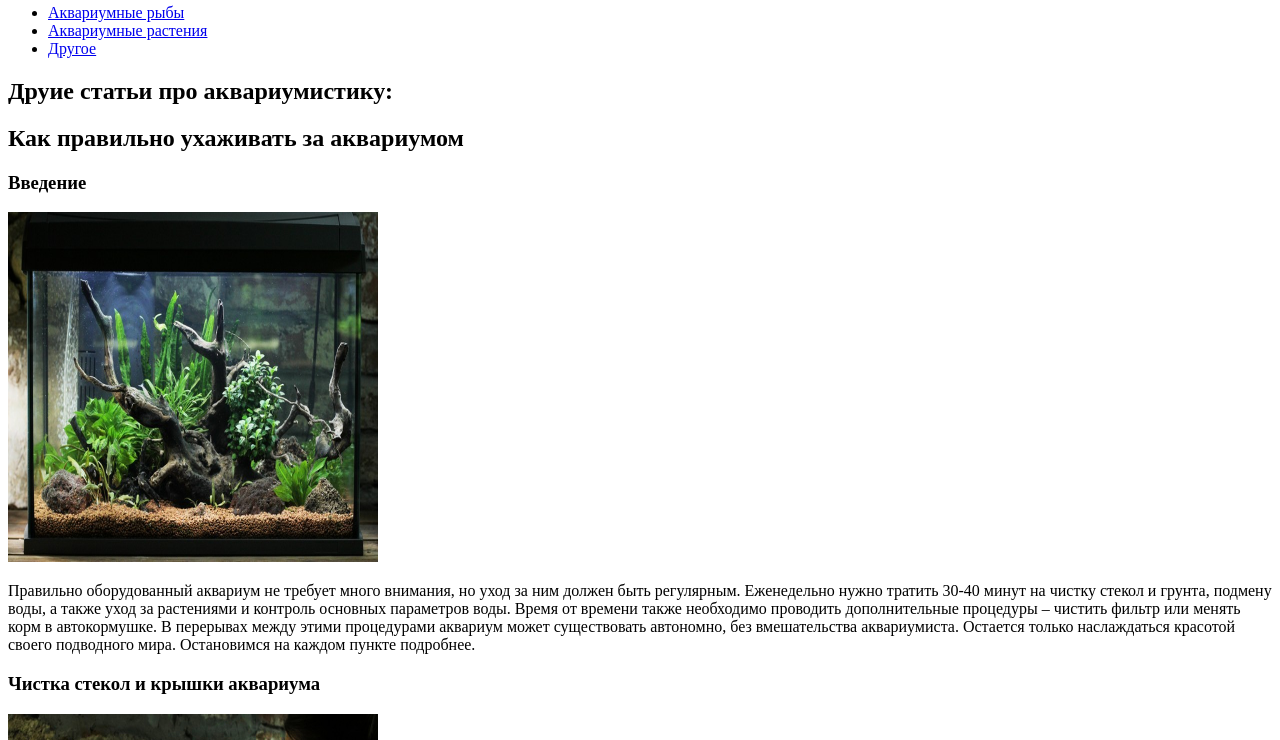
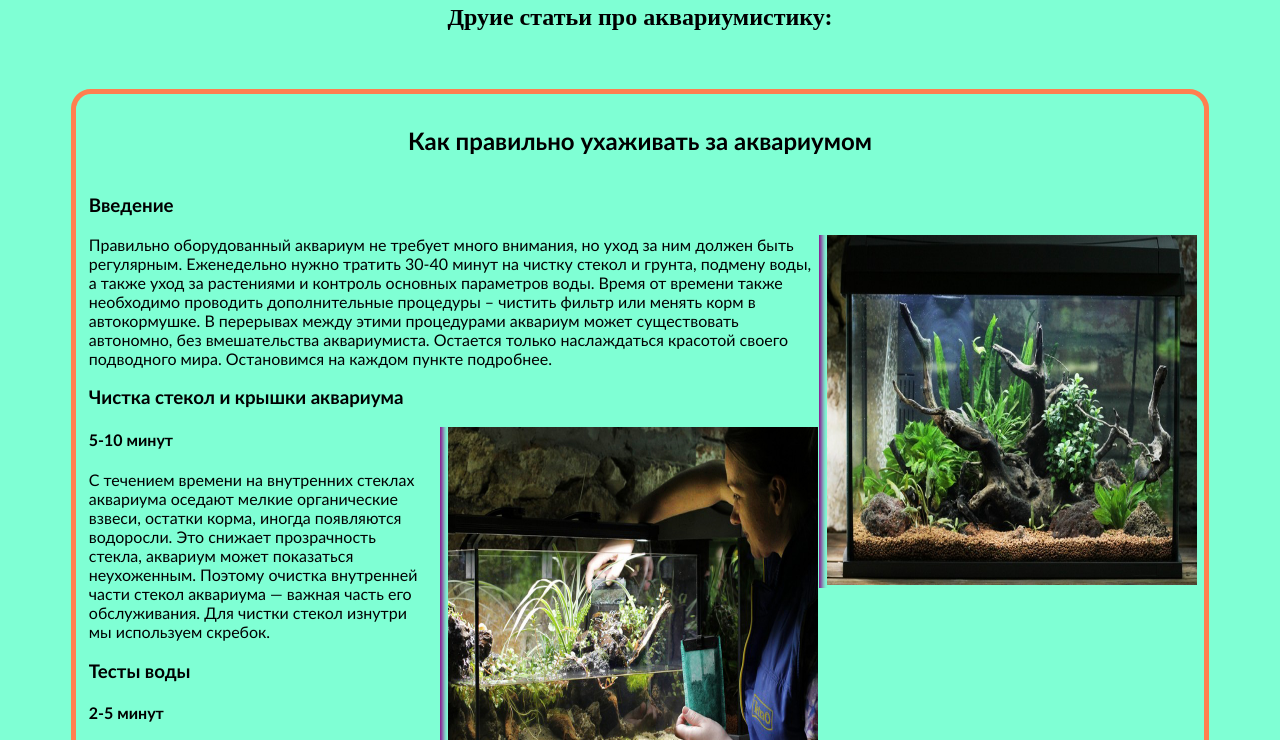
Before and after one commit to TomboDN/Html-Css-Js-HomeTasks, a plain HTML site: page pr4/1/other.html in a window 1280 px wide. Shown: the part 149-889 px from the top of the page. Drawn offline with Linux system fonts and the light colour scheme.

Commit message:
Pr 4 complete

```diff
--- a/pr4/1/other.html
+++ b/pr4/1/other.html
@@ -25,12 +25,15 @@
                     <h2>Как правильно ухаживать за аквариумом</h2>
                 </section>
                 <section id="main_content">
-                    <h3>Введение</h3>
-                    <aside>
-                        <img src="aqua.jpg" height="350" width="370" alt="">
-                    </aside>
-                    <p>
-                        Правильно оборудованный аквариум не требует много внимания, но уход за ним должен быть регулярным. Еженедельно нужно тратить 30-40 минут на чистку стекол и грунта, подмену воды, а также уход за растениями и контроль основных параметров воды. Время от времени также необходимо проводить дополнительные процедуры – чистить фильтр или менять корм в автокормушке. В перерывах между этими процедурами аквариум может существовать автономно, без вмешательства аквариумиста. Остается только наслаждаться красотой своего подводного мира. Остановимся на каждом пункте подробнее.                    </p>
+                    <section>
+                        <h3>Введение</h3>
+                        <aside>
+                            <img src="aqua.jpg" height="350" width="370" alt="">
+                        </aside>
+                        <p>
+                            Правильно оборудованный аквариум не требует много внимания, но уход за ним должен быть регулярным. Еженедельно нужно тратить 30-40 минут на чистку стекол и грунта, подмену воды, а также уход за растениями и контроль основных параметров воды. Время от времени также необходимо проводить дополнительные процедуры – чистить фильтр или менять корм в автокормушке. В перерывах между этими процедурами аквариум может существовать автономно, без вмешательства аквариумиста. Остается только наслаждаться красотой своего подводного мира. Остановимся на каждом пункте подробнее.
+                        </p>
+                    </section>
                     <h3>Чистка стекол и крышки аквариума</h3>
                     <aside><img src="clean.jpg" height="350" width="370" alt=""></aside>
                     <h4>5-10 минут</h4>
--- a/pr4/1/style.css
+++ b/pr4/1/style.css
@@ -0,0 +1,68 @@
+body{
+    background-color: aquamarine;
+}
+nav {
+    display: flex;
+    flex-direction: row;
+    justify-content:center;
+}
+nav ul {
+    padding: 4px;
+    margin-top: 50px;
+}
+nav > ul > li {
+    display: inline;
+    margin-right: 5px;
+    padding: 3px;
+    font-size: larger;
+    font-weight: bold;
+}
+nav > ul > li > a {
+    text-decoration: none;
+    color:royalblue;
+}
+nav > ul > li > a:focus {
+    color:red;
+}
+nav > ul > li:hover {
+    background-color:pink;
+}
+main {
+    display: flex;
+    flex-direction: column;
+    justify-content: space-between;
+}
+main > section {
+    text-align: center;
+}
+article {
+    display: flex;
+    flex-direction: column;
+    justify-content: space-around;
+    padding: 1%;
+    margin-top: 3%;
+    margin-left: 5%;
+    margin-right: 5%;
+    border: 5px solid coral;
+    border-radius: 20px;
+    position: relative;
+    align-items: center;
+}
+article > section {
+    font-family:'Trebuchet MS', 'Lucida Sans Unicode', 'Lucida Grande', 'Lucida Sans', Arial, sans-serif;
+}
+aside {
+    padding-left: .5rem;
+    margin-left: .5rem;
+    margin-right: 3%;
+    width: 30%;
+    box-shadow: inset 8px 0 5px -5px darkmagenta;
+    float: right;
+    font-style: italic;
+    font-size: 0.9rem;
+}
+footer {
+    font-family: 'Segoe UI', Tahoma, Geneva, Verdana, sans-serif;
+    font-size: larger;
+    text-align: right;
+}
```
Also changed, not shown: pr4/1/plants.html (+6 -4 lines), pr4/2/index.html (deleted).
